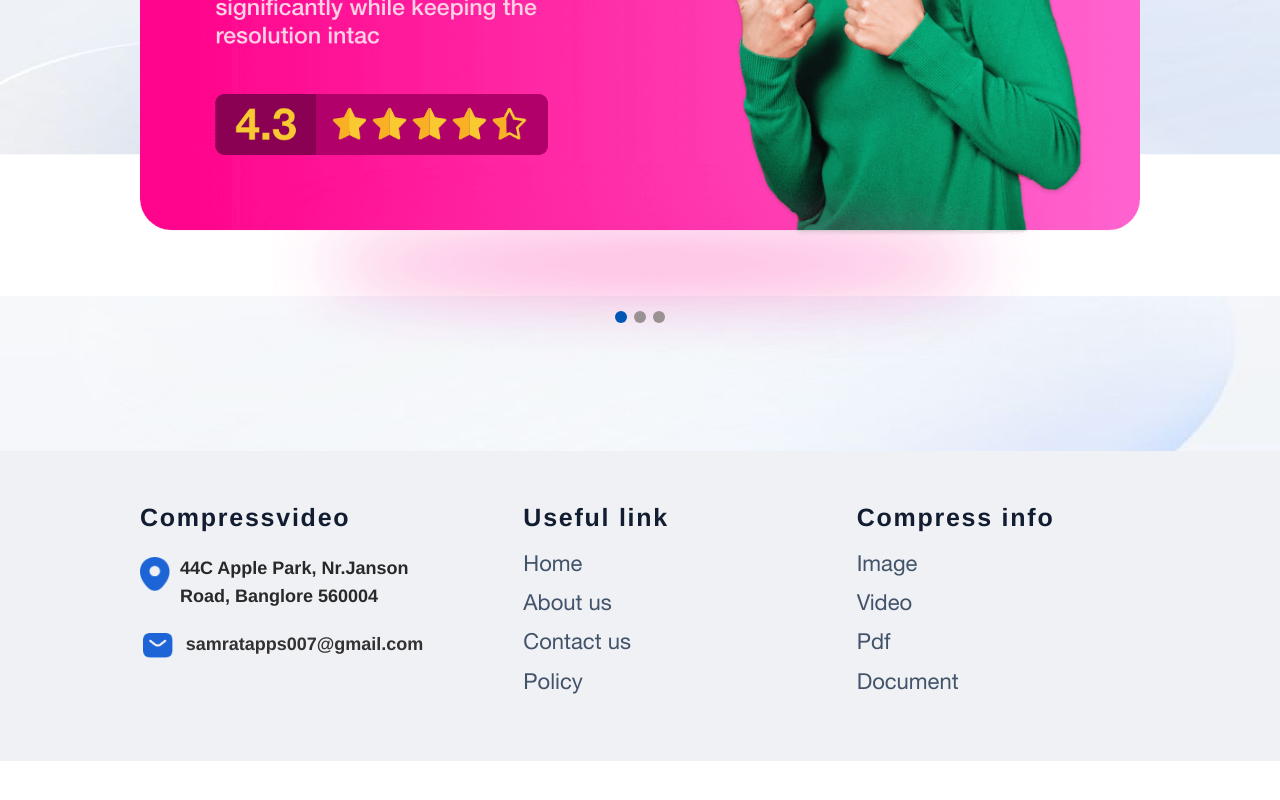
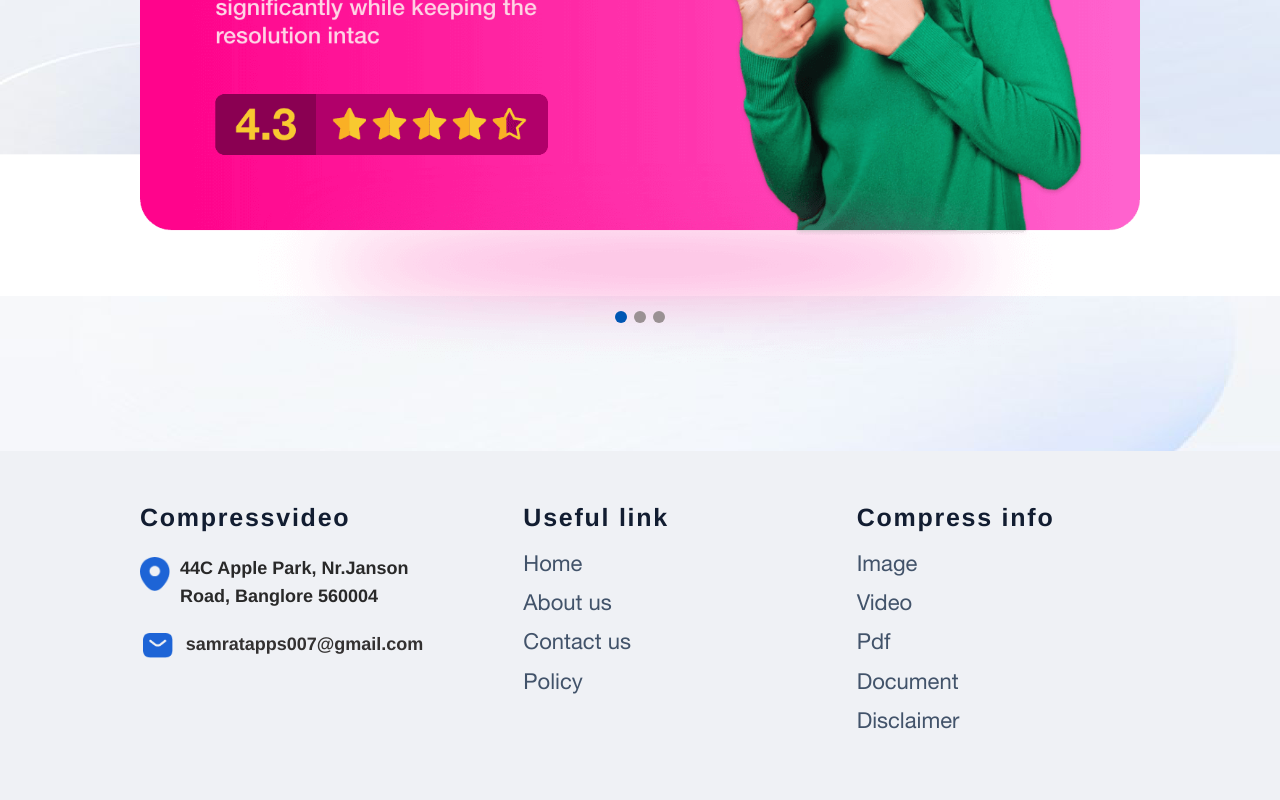
Before and after one commit to VishalRGajera/compressapp, a React (Create React App) app: page / in a window 1280 px wide. Shown: the part 5304-6104 px from the top of the page. Before the commit the page ends 6065 px from the top, so only its background shows below. Built offline with nearby package versions, Linux system fonts and the light colour scheme.

Commit message:
update link

```diff
--- a/src/components/Footer.js
+++ b/src/components/Footer.js
@@ -58,6 +58,10 @@ export default function Footer() {
                 {/* <Link rel="" type="" to="/document">Document</Link> */}
                 <Link rel=""  to="/document" data-discover="true">Document</Link>
               </li>
+              <li>
+                {/* <Link rel="" type="" to="/document">Document</Link> */}
+                <Link rel=""  to="/Disclaimer" data-discover="true">Disclaimer</Link>
+              </li>
             </ul>
         </div>
         </div>
```
